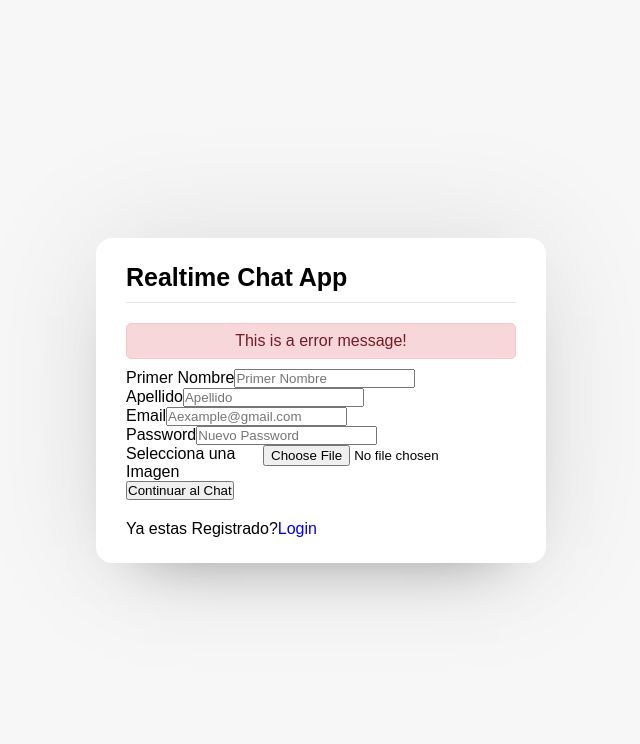
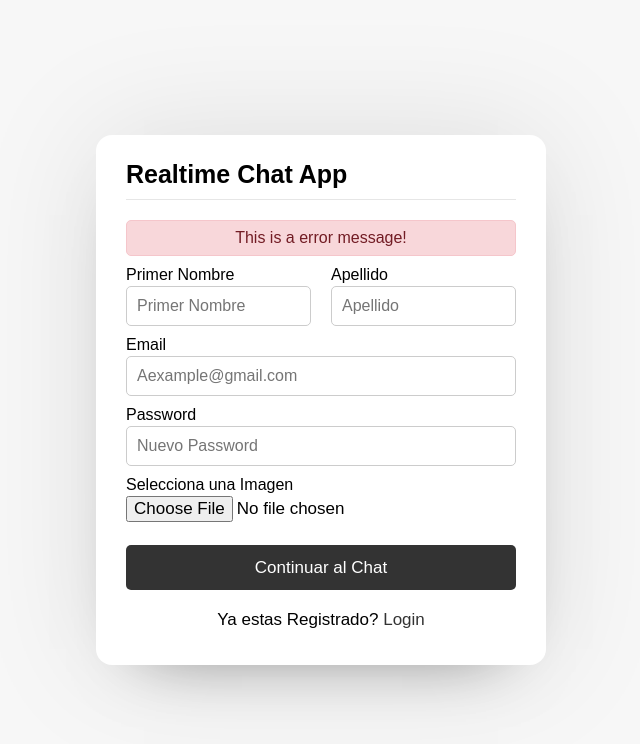
Before and after one commit to Waxtef/Chat-on-Php-and-Mysql, a PHP site: page / in a window 1280 px wide. Shown: the top 744 px of the page, without its empty margins (319-959 px from the left). Run offline with PHP 8.4, Linux system fonts and the light colour scheme.

Commit message:
4.css pagina registro

```diff
--- a/index.php
+++ b/index.html
@@ -14,7 +14,7 @@
             <header>Realtime Chat App</header>
             <form action="#">
                 <div class="error-text">This is a error message!</div>
-                <div class="name-details">
+                <div class="user">
                    <div class="field input">
                        <label for="">Primer Nombre</label>
                        <input type="text" placeholder="Primer Nombre">
@@ -22,6 +22,7 @@
                    <div class="field input">
                        <label for="">Apellido</label>
                        <input type="text" placeholder="Apellido">
+                   </div>
                    </div>
                    <div class="field input">
                        <label for="">Email</label>
@@ -31,16 +32,15 @@
                        <label for="">Password</label>
                        <input type="text" placeholder="Nuevo Password">
                    </div>
-                   <div class="field">
+                   <div class="field image">
                        <label for="">Selecciona una Imagen </label>
                        <input type="file">
                    </div>
-                   <div class="field">
+                   <div class="field button">
                        <input type="submit" value="Continuar al Chat">
                    </div>
-                </div>
             </form>
-            <div class="link">Ya estas Registrado?<a href="#">Login</a></div>
+            <div class="link">Ya estas Registrado?<a href="#"> Login</a></div>
         </section>
     </div>
 
--- a/main.css
+++ b/main.css
@@ -21,7 +21,7 @@ body{
 
 }
 
-/*Registro de Nuevo*/
+/*Registro de Nuevo Usuario*/
 .form{
     padding: 25px 30px;
 }
@@ -43,7 +43,60 @@ body{
     margin-bottom: 10px;
     border: 1px solid #f5c6cb;
 }
+.form form .user{
+    display: flex;
+}
+form .user .field:first-child{
+    margin-right: 10px;
+}
+form .user .field:last-child{
+    margin-left: 10px;
+}
 .form form .field{
-    display: flex;;
+    display: flex;
+    flex-direction: column;
+    margin-bottom: 10px;
 
 }
+.form form .field label{
+    margin-bottom: 2px;
+}
+.form form .field input{
+    outline: none;
+
+}
+.form form .input input{
+    height: 40px;
+    width: 100%;
+    font-size: 16px;
+    padding: 0 10px;
+    border: 1px solid #ccc;
+    border-radius: 5px;
+}
+.form form .image input{
+    font-size: 17px;
+}
+.form form .button input{
+    margin-top: 13px;
+    height: 45px;
+    border: none;
+    font-size: 17px;
+    font-weight: 400;
+    background: #333;
+    color: #fff;
+    border-radius: 5px;
+    cursor: pointer;
+}
+.form .link{
+    text-align: center;
+    margin: 10px 0;
+    font-size: 17px;
+}
+.form .link a{
+    color: #333;
+}
+
+.form .link a:hover{
+    text-decoration: underline;
+    color: rgb(71, 95, 231);
+}
```
